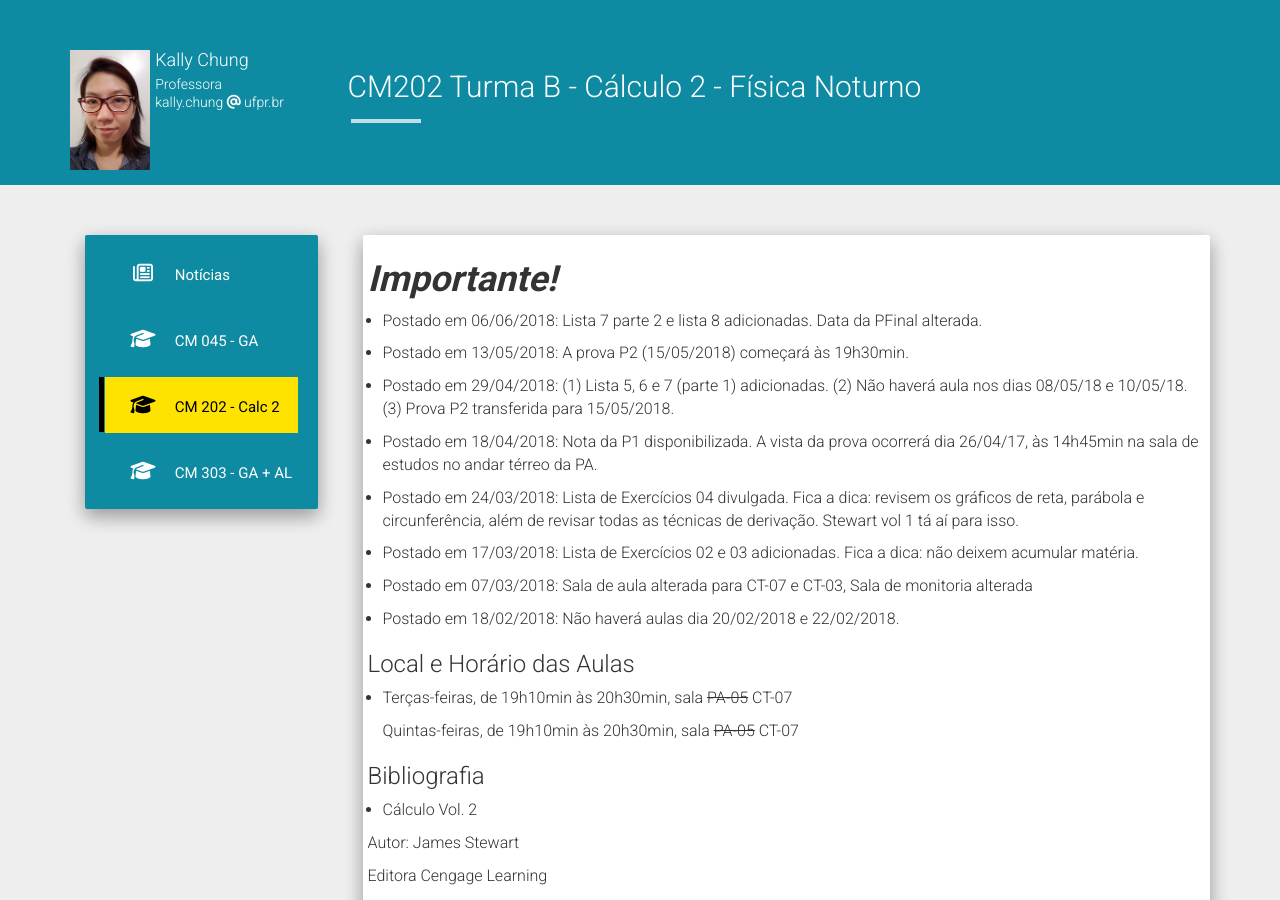
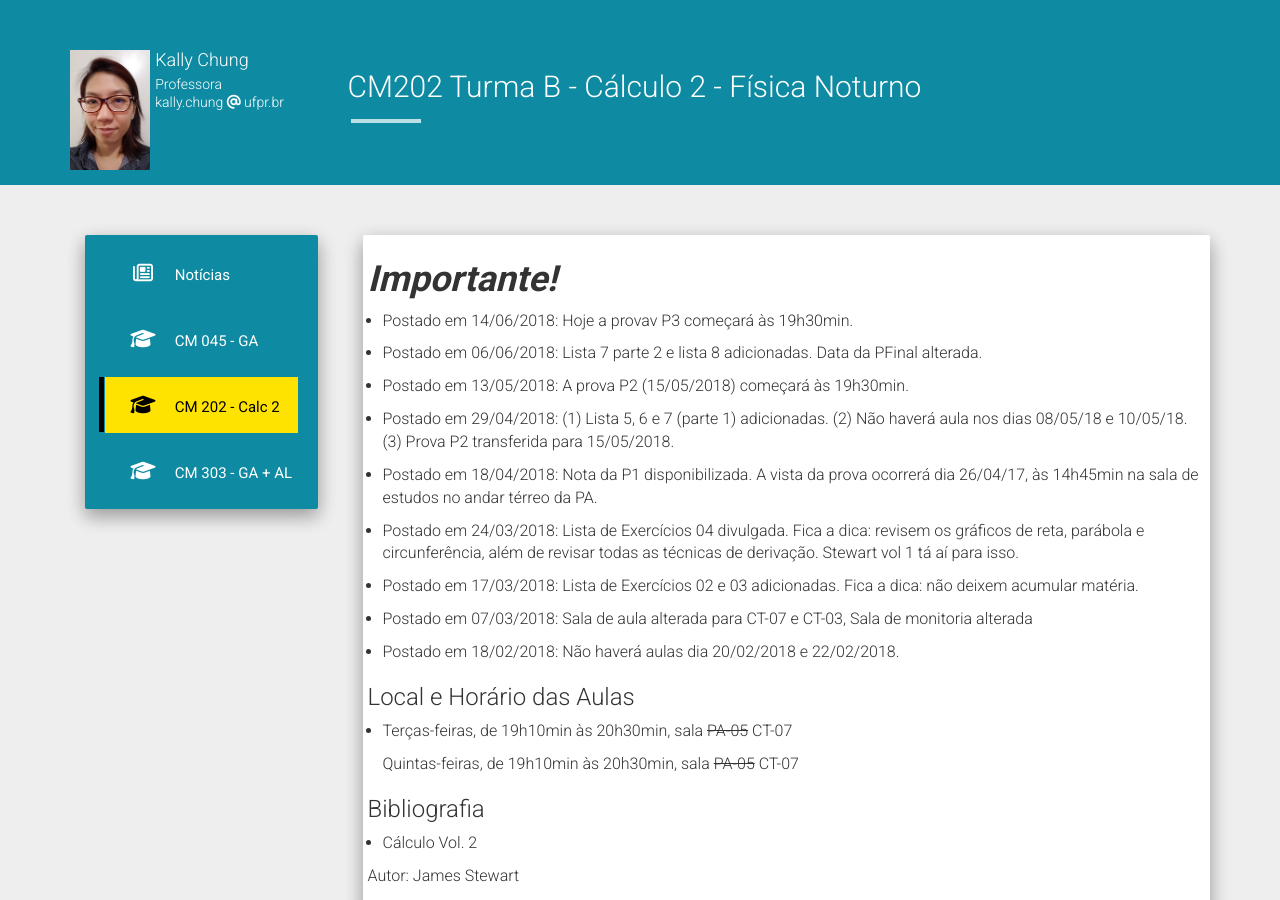
Before and after one commit to chunggnuhc/chunggnuhc.github.io, a Jekyll site: the page built from CM202-Calc2-1sem2018.md, in a window 1280 px wide and 900 px high. Built offline with Jekyll 4.4.1, drawn with Linux system fonts in a browser that asks for light colours; nearby versions of some CDN libraries.

Commit message:
Update CM202 - horario de prova

```diff
--- a/CM202-Calc2-1sem2018.md
+++ b/CM202-Calc2-1sem2018.md
@@ -4,6 +4,8 @@ title: CM202 Turma B - Cálculo 2 - Física Noturno
 permalink: /CM202-Calc2-1sem2018/
 ---
 <h1><b><i>Importante!</i></b></h1>
+- Postado em 14/06/2018: Hoje a provav P3 começará às 19h30min.
+
 - Postado em 06/06/2018: Lista 7 parte 2 e lista 8 adicionadas. Data da PFinal alterada.
 
 - Postado em 13/05/2018: A prova P2 (15/05/2018) começará às 19h30min.
```
